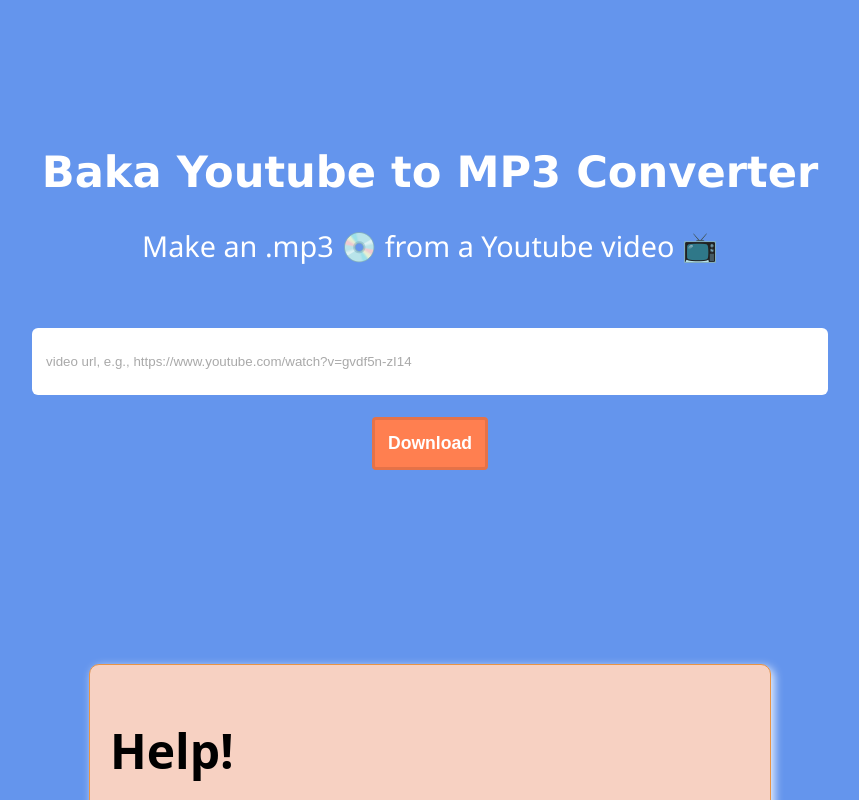
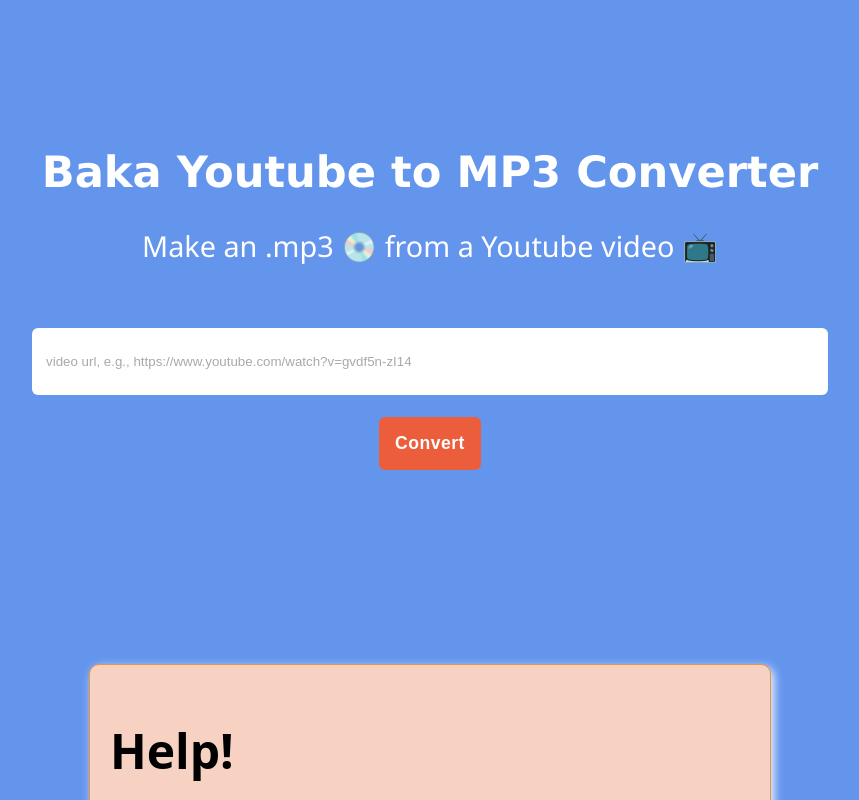
Before and after one commit to webDva/Baka-Youtube-to-MP3-Converter, an Angular app in the folder frontend/: page / in a window 1280 px wide. Shown: the top 800 px of the page, without its empty margins (210-1069 px from the left). Built offline with nearby package versions, Linux system fonts and the light colour scheme.

Commit message:
inspired and motivated to change a button

```diff
--- a/frontend/src/app/app.component.css
+++ b/frontend/src/app/app.component.css
@@ -27,21 +27,21 @@
     font-size: 1.1em;
     font-weight: bold;
     color: white;
-    background-color: #FF7F50;
-    border: solid 3px #e57248;
-    border-radius: 4px;
-    transition-duration: 0.5s;
+    background-color: #ec5e3b;
+    border: solid 3px #ec5e3b;
+    border-radius: 6px;
+    letter-spacing: 0.5px;
+    transition-duration: 0.15s;
 }
 
 button:hover {
-    border: solid 3px chartreuse;
-    background-color: #4CAF50;
+    border-color: rgb(50, 156, 54);
+    background-color: rgb(50, 156, 54);
 }
 
 button:active {
-    background-color: cadetblue;
-    border-color: darkslateblue;
-    transition-duration: 0s;
+    border-color: rgb(25, 104, 27);
+    background-color: rgb(25, 104, 27);
 }
 
 .results {
--- a/frontend/src/app/app.component.html
+++ b/frontend/src/app/app.component.html
@@ -1,6 +1,6 @@
 <div class="main-content-container">
     <input autofocus type="text" #box (keyup.enter)="convert(box.value)" placeholder="video url, e.g., https://www.youtube.com/watch?v=gvdf5n-zI14">
-    <button (click)="convert(box.value)">Download</button>
+    <button (click)="convert(box.value)">Convert</button>
 
     <div class="results popup">
         <span class='popuptext' id='message'>{{response}}</span>
--- a/frontend/src/index.html
+++ b/frontend/src/index.html
@@ -61,7 +61,7 @@
     <div class="about">
       <h1>Help!</h1>
       <p>I'm glad you asked, baka! Just enter the URL of the Youtube video that you would like to have converted to an .mp3
-        file and then hit that "Download" button! Your video will then be converted into an .mp3 file for you to use! やった！
+        file and then hit that "Convert" button! Your video will then be converted into an .mp3 file for you to use! やった！
       </p>
       <h1>Legal</h1>
       <p>Yeah, it's legal to download videos from Youtube for your personal needs, baka, like for when your internet isn't available
```
Also changed, not shown: 5 other files (tests, documents, lock files or other folders).
